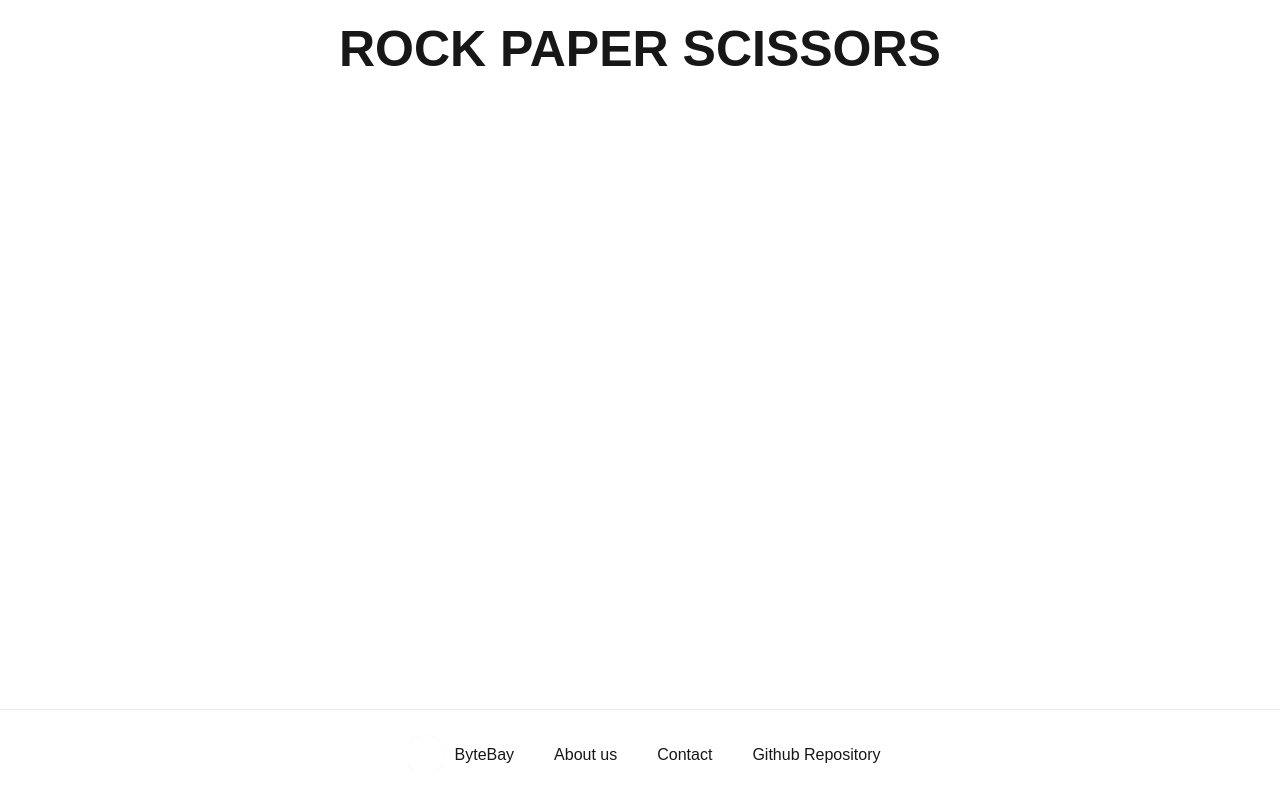
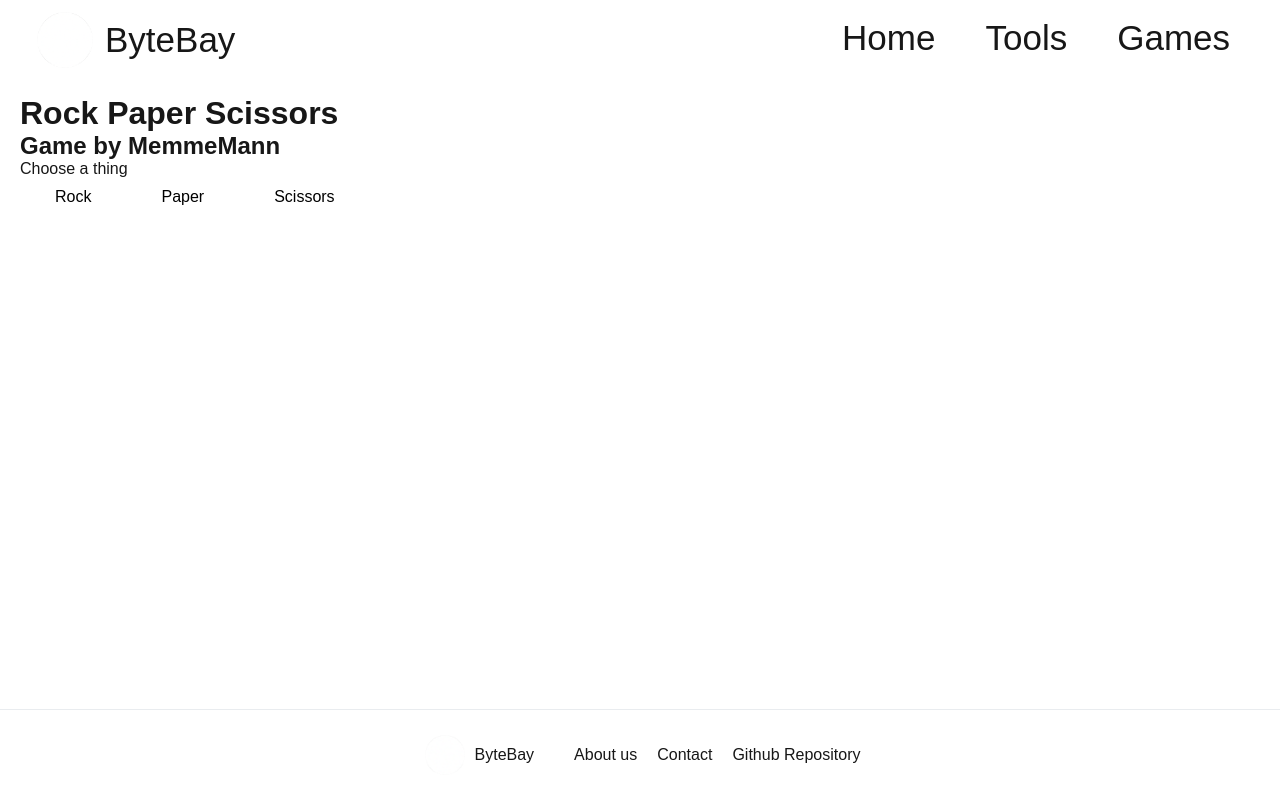
Before and after one commit to hafemi/bytecrate, a Next.js app: page /games/rock-paper-scissors in a window 1280 px wide. Built offline with nearby package versions, Linux system fonts and the light colour scheme.

Commit message:
added header to all websites

```diff
--- a/app/games/rock-paper-scissors/page.tsx
+++ b/app/games/rock-paper-scissors/page.tsx
@@ -1,13 +1,21 @@
 'use client';
-import { Footer } from '@/app/layout';
+import { Footer, Header } from '@/app/layout';
 import styles from './page.module.css';
 
 export default function Home() {
   return (
     <div className={styles.page}>
-      <title>ByteBay - Rock Paper Scissors</title>
+      <title>Rock Paper Scissors</title>
+      <Header />
       <main className={styles.main}>
-        <h1>ROCK PAPER SCISSORS</h1>
+        <h1>Rock Paper Scissors</h1>
+        <h2>Game by MemmeMann</h2>
+        <section>
+          <p>Choose a thing</p>
+        </section>
+        <button>Rock</button>
+        <button>Paper</button>
+        <button>Scissors</button>
       </main>
       <Footer />
     </div>
--- a/app/globals.css
+++ b/app/globals.css
@@ -78,9 +78,3 @@ ul, ol {
 li {
   margin-bottom: 5px;
 }
-
-h1 {
-  text-align: center;
-  font-size: 50px;
-  margin-bottom: 20px;
-}
--- a/app/layout.module.css
+++ b/app/layout.module.css
@@ -1,3 +1,10 @@
+.header {
+  display: flex;
+  align-items: center;
+  justify-content: space-between;
+  font-size: 35px;
+}
+
 .footer {
   display: flex;
   justify-content: center;
@@ -7,7 +14,6 @@
   border-top: 1px solid #e9ecef;
   left: 0;
   bottom: 0;
-  width: 100%;
 }
 
 .logoContainer {
@@ -15,3 +21,47 @@
   align-items: center;
   gap: 5px;
 }
+
+.headerLogoPadding {
+  padding-top: 5px;
+  padding-left: 30px;
+}
+
+.footerNavigation {
+  display: flex;
+  gap: 20px;
+}
+
+.headerNavigation {
+  display: flex;
+  gap: 50px;
+  padding-right: 50px;
+}
+
+.dropdown {
+  position: relative;
+  display: inline-block;
+}
+
+.dropdownContent {
+  display: none;
+  position: absolute;
+  background-color: #f9f9f9;
+  min-width: 160px;
+  box-shadow: 0px 8px 16px 0px rgba(0,0,0,0.2);
+}
+
+.dropdownContent a {
+  color: black;
+  padding: 12px 16px;
+  display: block;
+  font-size: 20px;
+}
+
+.dropdownContent a:hover {
+  background-color: #f1f1f1;
+}
+
+.dropdown:hover .dropdownContent {
+  display: block;
+}
--- a/app/layout.tsx
+++ b/app/layout.tsx
@@ -1,18 +1,19 @@
 'use client';
-import localFont from "next/font/local";
-import "./globals.css";
+import localFont from 'next/font/local';
+import './globals.css';
 import Image from 'next/image';
 import styles from './layout.module.css';
+import Link from 'next/link';
 
 const geistSans = localFont({
-  src: "./fonts/GeistVF.woff",
-  variable: "--font-geist-sans",
-  weight: "100 900",
+  src: './fonts/GeistVF.woff',
+  variable: '--font-geist-sans',
+  weight: '100 900',
 });
 const geistMono = localFont({
-  src: "./fonts/GeistMonoVF.woff",
-  variable: "--font-geist-mono",
-  weight: "100 900",
+  src: './fonts/GeistMonoVF.woff',
+  variable: '--font-geist-mono',
+  weight: '100 900',
 });
 
 export default function RootLayout({
@@ -22,9 +23,7 @@ export default function RootLayout({
 }>) {
   return (
     <html lang="en">
-      <body className={`${geistSans.variable} ${geistMono.variable}`}>
-        {children}
-      </body>
+      <body className={`${geistSans.variable} ${geistMono.variable}`}>{children}</body>
     </html>
   );
 }
@@ -36,11 +35,43 @@ export const Footer = () => {
         <Image src="/images/temporary_logo.png" alt="ByteBay logo" width={50} height={50} />
         <p>ByteBay</p>
       </div>
-      <a href="">About us</a>
-      <a href="">Contact</a>
-      <a href="https://github.com/hafemi/byte-bay" target="_blank" rel="noopener noreferrer">
-        Github Repository
-      </a>
+      <nav className={styles.footerNavigation}>
+        <a href="">About us</a>
+        <a href="">Contact</a>
+        <a href="https://github.com/hafemi/byte-bay" target="_blank" rel="noopener noreferrer">
+          Github Repository
+        </a>
+      </nav>
     </footer>
   );
 };
+
+export const Header = () => {
+  return (
+    <header className={styles.header}>
+      <div
+        className={`
+        ${styles.logoContainer}
+        ${styles.headerLogoPadding}`}
+      >
+        <Image src="/images/temporary_logo.png" alt="ByteBay logo" width={70} height={70} />
+        <p>ByteBay</p>
+      </div>
+      <nav className={styles.headerNavigation}>
+        <Link href="/">Home</Link>
+        <div className={styles.dropdown}>
+          <a href="">Tools</a>
+          <div className={styles.dropdownContent}>
+            <a href="/tools/maze-generator">Maze Generator</a>
+          </div>
+        </div>
+        <div className={styles.dropdown}>
+          <a href="">Games</a>
+          <div className={styles.dropdownContent}>
+            <a href="/games/rock-paper-scissors">Rock Paper Scissors</a>
+          </div>
+        </div>
+      </nav>
+    </header>
+  );
+};
--- a/app/page.tsx
+++ b/app/page.tsx
@@ -1,14 +1,14 @@
 'use client';
 import Link from 'next/link';
-import { Footer } from '@/app/layout';
+import { Footer, Header } from '@/app/layout';
 import styles from './page.module.css';
 
 export default function Home() {
   return (
     <div className={styles.page}>
       <title>ByteBay - Homepage</title>
+      <Header />
       <main className={styles.main}>
-        <h1>BYTE BAY</h1>
         <p>Collection of different Tools and Games</p>
         <section>
           <h2>Tools</h2>
--- a/app/tools/maze-generator/page.tsx
+++ b/app/tools/maze-generator/page.tsx
@@ -9,7 +9,7 @@ import { Checkboxes, getNumberFromString, InputFields } from '@/components/tools
 import { useState } from 'react';
 import { FaArrowDown, FaGear } from 'react-icons/fa6';
 import styles from './page.module.css';
-import { Footer } from '@/app/layout';
+import { Footer, Header } from '@/app/layout';
 
 export default function Home() {
   const [width, setWidth] = useState('15');
@@ -34,6 +34,7 @@ export default function Home() {
   return (
     <div className={styles.page}>
       <title>ByteBay - Maze Generator</title>
+      <Header />
       <main className={styles.main}>
         <h1 className={styles.heading}>MAZE GENERATOR</h1>
         <div className={styles.inputGroup}>
```
